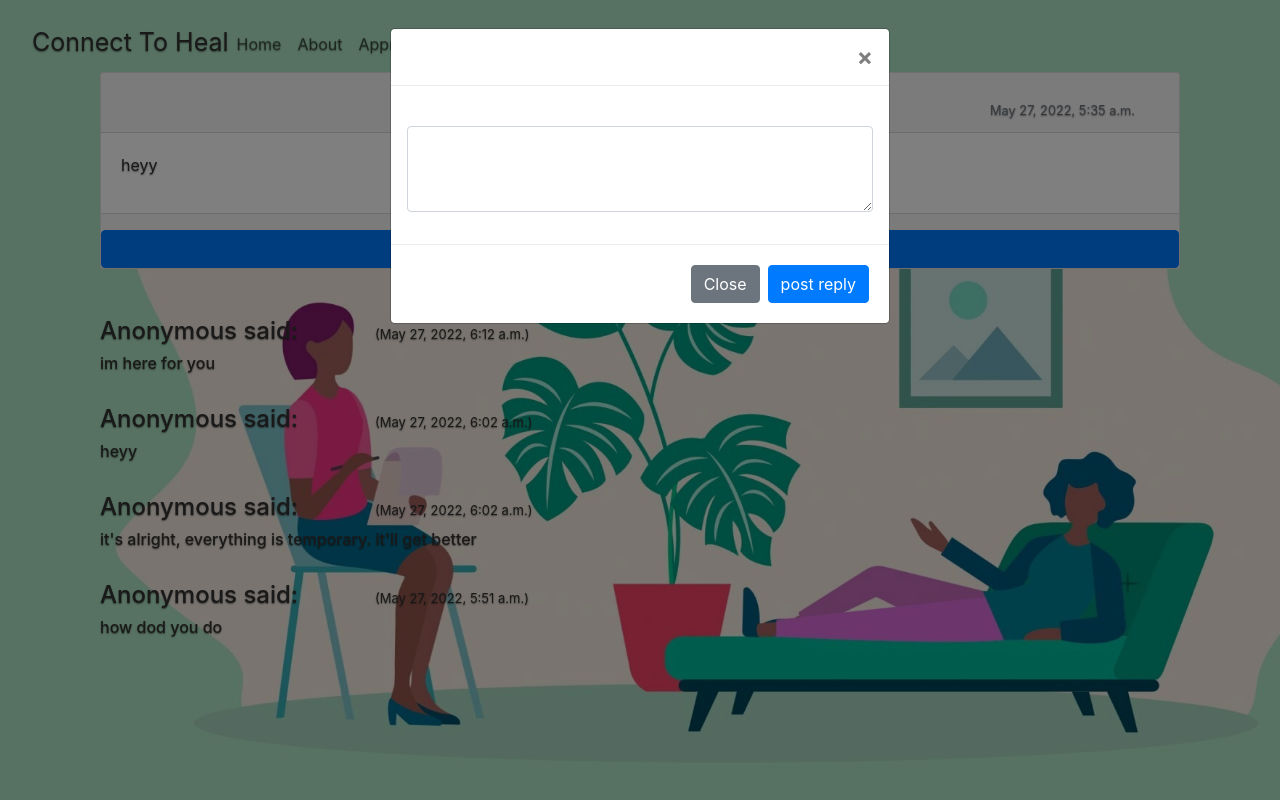
After one commit to taruni-always/miniproject, a Django app: page /replyforumview/1 in a window 1280 px wide, after a click on "Reply". The commit adds this page. Run offline with Django 3.2, Linux system fonts and the light colour scheme; a user stored in the database is signed in; data comes from the database, SQL or seed files in the repository; both versions use the stored data as it was after the commit; some libraries are stand-ins or nearby versions.

Commit message:
changed venting space to allow replies

```diff
--- a/ConnectToHealMain/models.py
+++ b/ConnectToHealMain/models.py
@@ -1,5 +1,7 @@
 from django.db import models
 from django.contrib.auth.models import User
+from django.utils.timezone import now
+
 
 class BlogModel(models.Model):
     title = models.CharField(max_length = 255)
@@ -39,3 +41,19 @@ class BookAppointmentModel(models.Model):
     sessionLink = models.CharField(max_length = 250, default = "#")
     def __str__(self):
            return self.user.username + " - " + self.therapistName
+
+class Post(models.Model):
+    user1 = models.ForeignKey(User, on_delete=models.CASCADE, default=1)
+    post_content = models.CharField(max_length=5000)
+    post_id = models.AutoField
+    timestamp= models.DateTimeField(default=now)
+    def __str__(self):
+        return str(self.user1) + " - " + str(self.post_content) + " - "+str(self.post_id)+ " - "+str(self.timestamp)
+
+class Replie(models.Model):
+    user = models.ForeignKey(User, on_delete=models.CASCADE, default=1)
+    reply_content = models.CharField(max_length=5000)
+    post = models.ForeignKey(Post, on_delete=models.CASCADE, default='')
+    timestamp= models.DateTimeField(default=now)
+    def __str__(self):
+        return str(self.user) + " - " + str(self.reply_content) + " - "+str(self.post) + " - "+str(self.timestamp)
--- a/ConnectToHealMain/templates/ConnectToHealMain/base.html
+++ b/ConnectToHealMain/templates/ConnectToHealMain/base.html
@@ -171,19 +171,18 @@
               {% if user.is_superuser %}
                       <a class="nav-link" href="/approveSessions">Approve Sessions</a>
                       <a class="nav-link" href="/viewBlogs">Blogs</a>
-                      <a class="nav-link" href="/ventingSpace">Venting Space</a>
                       <a class="nav-link" href="/logout">Logout</a>
+
               {% else %}
                 <a class="nav-link" href="/viewTherapists">Therapists</a>
                 <a class="nav-link" href="/myAppointments">My Sessions</a>
                 <a class="nav-link" href="/viewBlogs">Blogs</a>
-                <a class="nav-link" href="/ventingSpace">Venting Space</a>
+                <a class="nav-link" href="/discussionforumview">Venting Space</a>
                 <a class="nav-link" href="/logout">Logout</a>
               {% endif %}
 
           {% else %}
           <a class="nav-link" href="/viewBlogs">Blogs</a>
-          <a class="nav-link" href="/ventingSpace">Venting Space</a>
           <a class="nav-link" href="/login">Login</a>
           <a class="nav-link" href="/signup">Register</a>
           {% endif %}
--- /dev/null
+++ b/ConnectToHealMain/templates/ConnectToHealMain/replyforum.html
@@ -0,0 +1,69 @@
+{% extends 'ConnectToHealMain/base.html' %}
+{% load static %}
+{% block content %}
+  <div class="container-fluid mt-10">
+    <div class="row">
+      <div class="col-md-12">
+        <div class="card mb-4">
+          <div class="card-header">
+            <div class="media flex-wrap w-100 align-items-center">
+              <div class="media-body ml-3">
+              </div>
+              <div class="text-muted small ml-3">
+                <div class="px-4 pt-3">{{post.timestamp}} </div>
+              </div>
+            </div>
+          </div>
+          <div class="card-body">
+            <p>{{post.post_content}}</p>
+          </div>
+          <div class="card-footer d-flex flex-wrap justify-content-between align-items-center px-0 pt-0 pb-3">
+          </div>
+          <button class="btn btn-primary btn-primary" data-target="#reply" data-toggle="modal"
+            role="button">Reply</button>
+        </div>
+      </div>
+    </div>
+  </div>
+
+  {% for reply in replies reversed %}
+  <br>
+  <div class="container">
+    <div class="media">
+      <div class="media-body">
+          <h4 class="mt-0">Anonymous said:&nbsp; &nbsp; &nbsp; &nbsp; &nbsp; &nbsp; <span><small
+              style="font-size: 13px;">({{reply.timestamp}})</small></span></h4>
+        <h6>{{reply.reply_content}}</h6>
+      </div>
+    </div>
+  </div>
+  {% endfor %}
+  <!-- Modal -->
+
+  <div class="modal fade" id="reply" tabindex="-1" role="dialog" aria-labelledby="exampleModalLabel" aria-hidden="true">
+    <div class="modal-dialog" role="document">
+      <div class="modal-content">
+        <div class="modal-header">
+          <h5 class="modal-title" id="exampleModalLabel"></h5>
+          <button type="button" class="close" data-dismiss="modal" aria-label="Close">
+            <span aria-hidden="true">&times;</span>
+          </button>
+        </div>
+        <div class="modal-body">
+          <form action="/replyforumview/{{post.id}}" method="POST">
+            {% csrf_token %}
+            <div class="form-group">
+              <label for="exampleFormControlTextarea1"></label>
+              <input type="hidden" name="post_id" value="{{post.id}}">
+              <textarea class="form-control" id="desc" name="desc" rows="3"></textarea>
+            </div>
+        </div>
+        <div class="modal-footer">
+          <button type="button" class="btn btn-secondary" data-dismiss="modal">Close</button>
+          <button type="submit" class="btn btn-primary">post reply</button>
+        </div>
+        </form>
+      </div>
+    </div>
+  </div>
+  {% endblock %}
--- a/ConnectToHealMain/urls.py
+++ b/ConnectToHealMain/urls.py
@@ -16,6 +16,8 @@ urlpatterns = [
     path('detailAppointment/',views.detailAppointment,name = "ConnectToHeal-detailAppointment"),
     path('myAppointments/', views.myAppointments,name = "ConnectToHeal-myAppointments"),
     path('approveSessions/', views.approveSessions,name = "ConnectToHeal-approveSessions"),
+    path('discussionforumview/',views.discussionforum,name="discussionforumview"),
+    path('replyforumview/<int:myid>' ,views.replyforum,name="replyforumview"),
 ] + static(settings.MEDIA_URL, document_root = settings.MEDIA_ROOT)
 
 urlpatterns += staticfiles_urlpatterns()
--- a/ConnectToHealMain/views.py
+++ b/ConnectToHealMain/views.py
@@ -70,3 +70,33 @@ def approveSessions(request):
         messages.success(request,"Approved the request")
         return redirect("ConnectToHeal-approveSessions")
     return render(request, "ConnectToHealMain/approveSessions.html",{'sessions':sessions})
+
+def discussionforum(request):
+    if request.user.is_authenticated:
+        if request.method=="POST":
+            user = request.user
+            content = request.POST.get('content','')
+            post = Post(user1=user,post_content=content)
+            post.save()
+            alert = True
+            return render(request, "ConnectToHealMain/discussionforum.html", {'alert':alert})
+        posts = Post.objects.all()
+        return render(request, "ConnectToHealMain/discussionforum.html", {'posts':posts})
+    else:
+        return redirect('login')
+
+def replyforum(request,myid):
+    if request.user.is_authenticated:
+        post = Post.objects.filter(id=myid).first()
+        replies = Replie.objects.filter(post=post)
+        if request.method=="POST":
+            user = request.user
+            desc = request.POST.get('desc','')
+            post_id =request.POST.get('post_id','')
+            reply = Replie(user = user, reply_content = desc, post=post)
+            reply.save()
+            alert = True
+            return render(request, "ConnectToHealMain/replyforum.html", {'alert':alert})
+        return render(request, "ConnectToHealMain/replyforum.html", {'post':post, 'replies':replies})
+    else:
+        return redirect('login')
```
Also changed, not shown: ConnectToHealMain/templates/ConnectToHealMain/discussionforum.html (added, +72 -0 lines), ConnectToHealMain/migrations/0007_post_replie.py (added), db.sqlite3.
